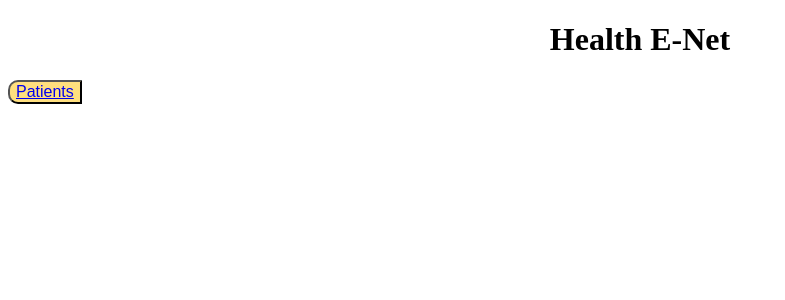
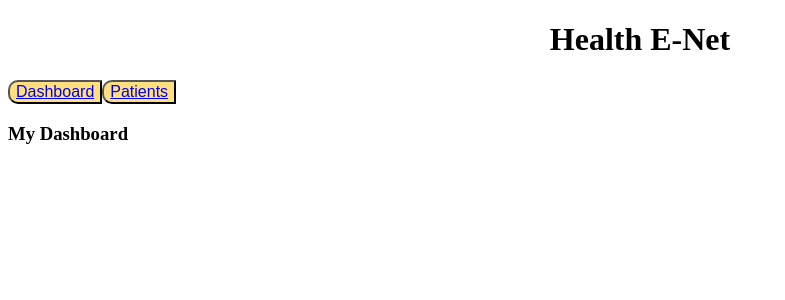
Before and after one commit to collinsmwiti/patients, an Angular app: page /dashboard in a window 1280 px wide. Before the commit this address led to /. Shown: the top 300 px of the page, without its empty margins (0-785 px from the left). Built offline with nearby package versions, Linux system fonts and the light colour scheme.

Commit message:
Added dashboard route

```diff
--- a/src/app/app.component.ts
+++ b/src/app/app.component.ts
@@ -6,7 +6,7 @@
   styleUrls: ['./app.component.css'],
   template: `
   <h1 style="text-align: center">{{title}}</h1>
-
+  <button class="btn1"><a routerLink="/dashboard">Dashboard</a></button>
   <button class="btn1"><a routerLink="/patients">Patients</a></button>
   <router-outlet></router-outlet>
   `,
--- a/src/app/dashboard.component.ts
+++ b/src/app/dashboard.component.ts
@@ -0,0 +1,8 @@
+import { Component } from '@angular/core';
+
+@Component({
+  selector: 'my-dashboard',
+  template: '<h3>My Dashboard</h3>'
+})
+
+export class DashboardComponent { }
```
Also changed, not shown: src/app/app.module.ts (+13 -2 lines).
